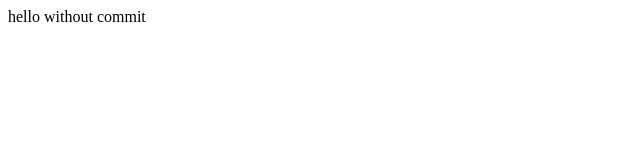
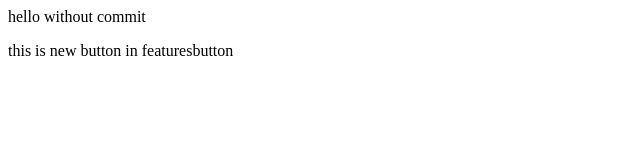
Before and after one commit to Ranjeet-patel/practiceGit, a plain HTML site: page index.html in a window 1280 px wide. Shown: the whole page, without its empty margins (0-640 px from the left). Drawn offline with Linux system fonts and the light colour scheme.

Commit message:
new button

```diff
--- a/index.html
+++ b/index.html
@@ -7,5 +7,6 @@
 </head>
 <body>
   hello without commit
+  <p>this is new button in featuresbutton</p>
 </body>
 </html>
```
